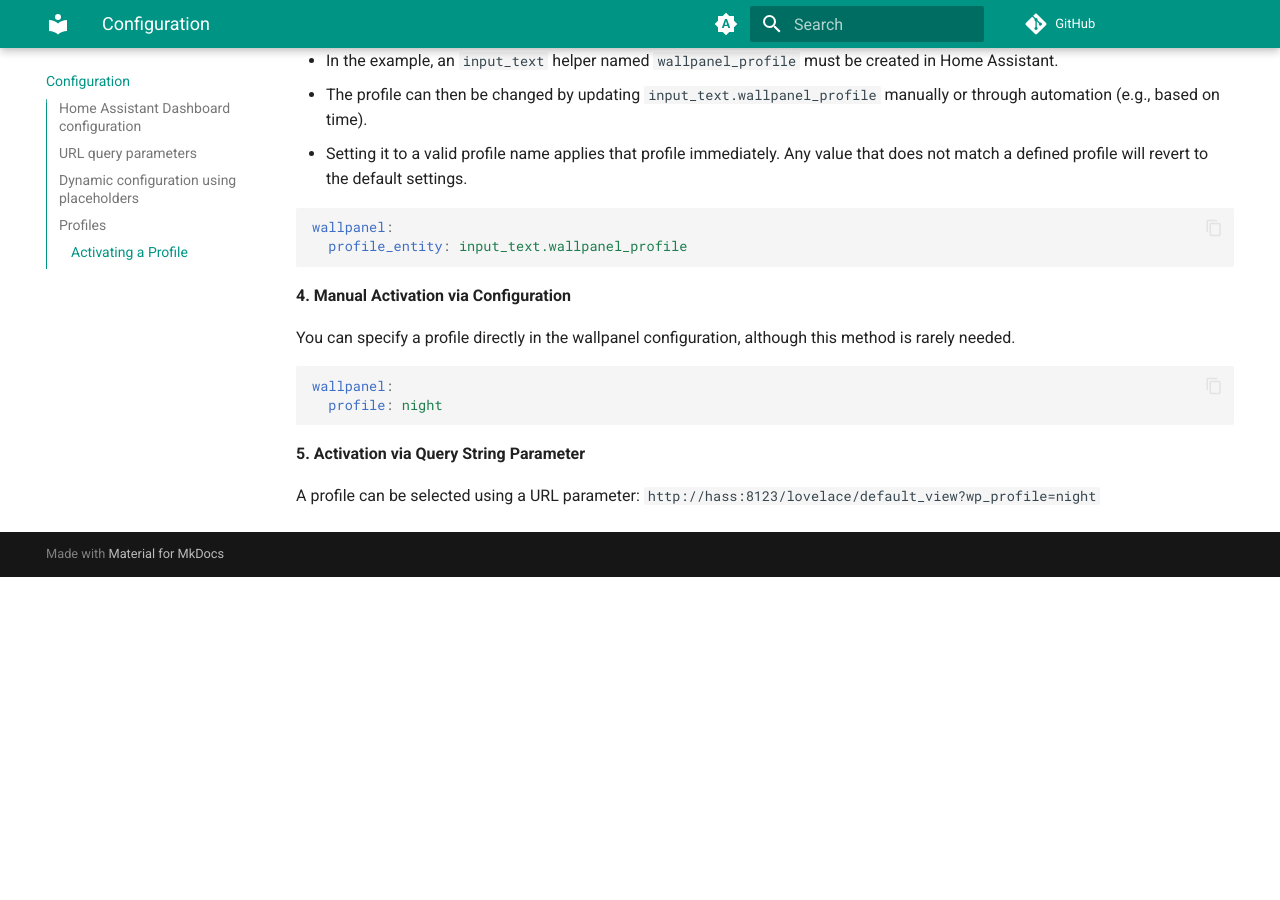
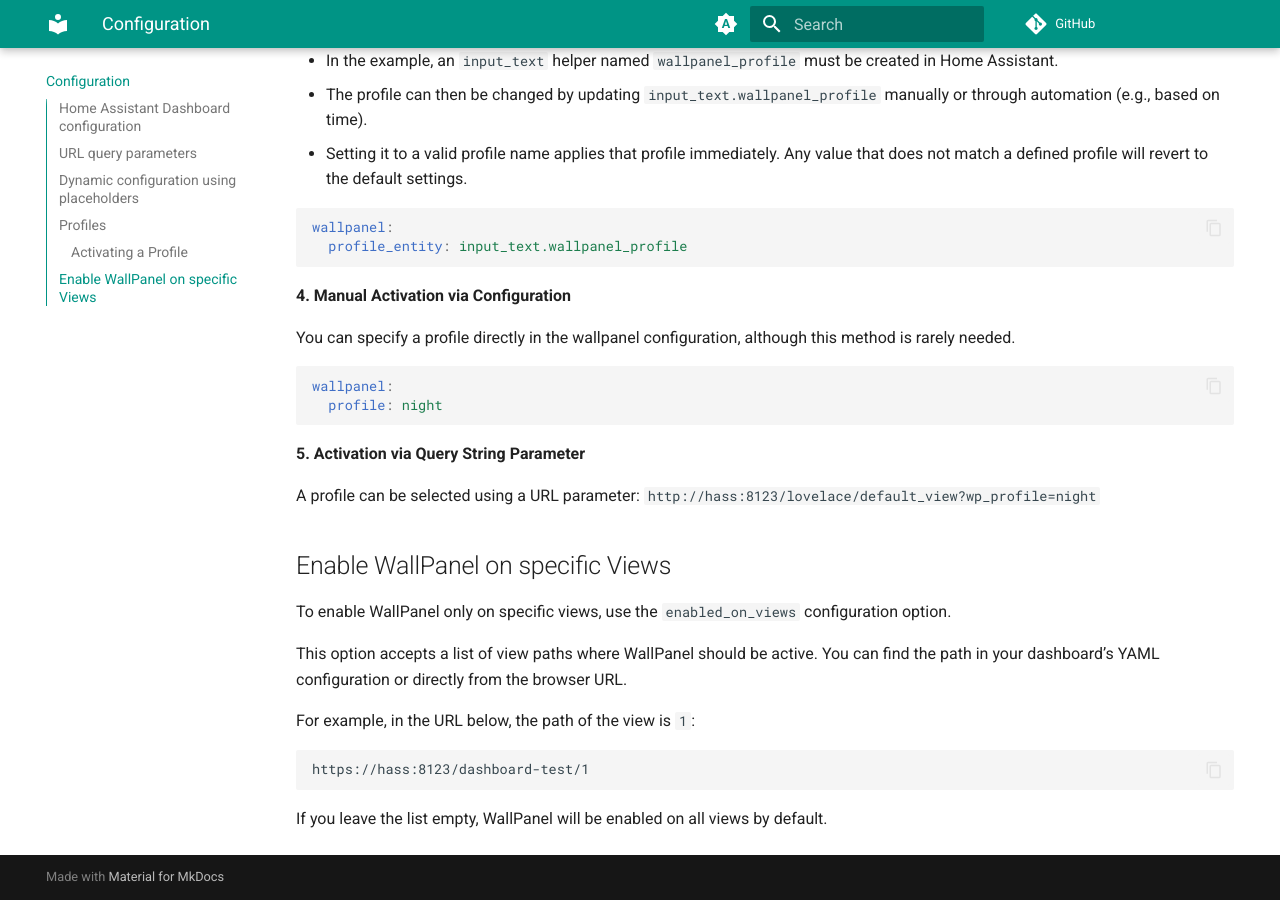
Before and after one commit to j-a-n/lovelace-wallpanel, an MkDocs documentation site: the page built from docs/configuration.md, in a window 1280 px wide and 900 px high, scrolled down 8729 px. Built offline with MkDocs 1.6.1 and Material for MkDocs 9.7.7, drawn with Linux system fonts in a browser that asks for light colours; comment, search, counter and statistics services are not loaded; before the commit the page ends 9306 px from its top, so only the background shows below that; some of the changed text lies outside the part shown.

Commit message:
Add section "Enable WallPanel on specific Views"

````diff
--- a/docs/configuration.md
+++ b/docs/configuration.md
@@ -4,7 +4,7 @@ You can set the following configuration parameters for every individual Home Ass
 | Config                           | Description                                                                                            | Default   |
 | ---------------------------------| ------------------------------------------------------------------------------------------------------ | --------- |
 | enabled                          | Enable WallPanel? <br>*You will need to set this to **true** to activate the wall panel for the dashboard.* | false   |
-| enabled_on_views                 | Enable WallPanel on the named panel views only. If the list is empty, WallPanel is enabled on all views. | []   |
+| enabled_on_views                 | Enable WallPanel on the named views (path) only. See [Enable WallPanel on specific Views](configuration.md#enable-wallpanel-on-specific-views) for details. | []   |
 | debug                            | Enable debug mode?                                                                                     | false     |
 | wait_for_browser_mod_time        | How long to wait for browser_mod to be available (in seconds)? This config attribute can only be set in the main configuration and not in profiles, user-specific or device-specific. | 0.25      |
 | log_level_console                | Log level to use for logging to the browser console (error / warn / info / debug).                     | info      |
@@ -266,3 +266,16 @@ wallpanel:
 
 A profile can be selected using a URL parameter:
 `http://hass:8123/lovelace/default_view?wp_profile=night`
+
+## Enable WallPanel on specific Views
+To enable WallPanel only on specific views, use the `enabled_on_views` configuration option.
+
+This option accepts a list of view paths where WallPanel should be active. You can find the path in your dashboard’s YAML configuration or directly from the browser URL.
+
+For example, in the URL below, the path of the view is `1`:
+
+```
+https://hass:8123/dashboard-test/1
+```
+
+If you leave the list empty, WallPanel will be enabled on all views by default.
````
